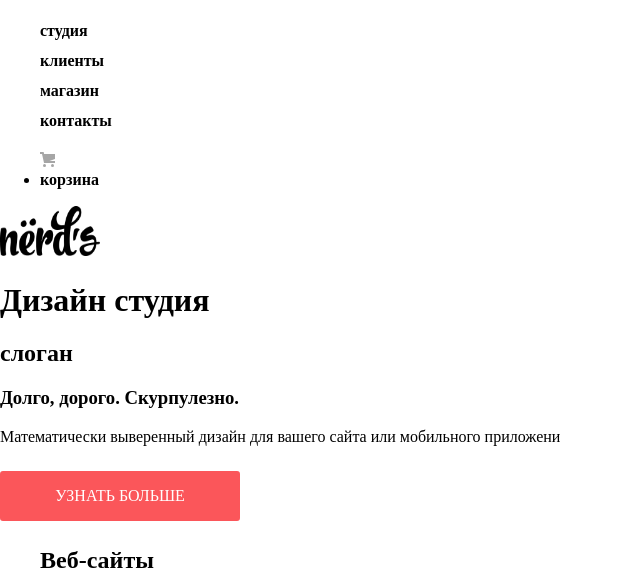
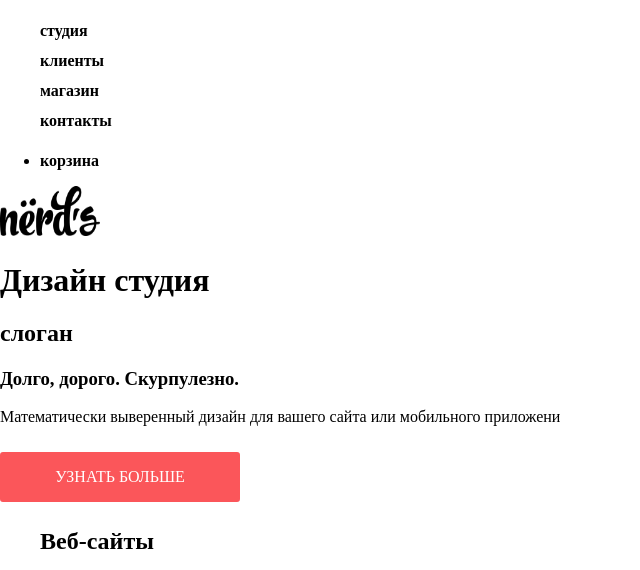
Before and after one commit to AlinaLukina/794395-nerds, a plain HTML site: page index.html in a window 1280 px wide. Shown: the top 570 px of the page, without its empty margins (0-640 px from the left). Drawn offline with Linux system fonts and the light colour scheme; files that its build step writes are made by us from their sources; files whose address does not match are found by name.

Commit message:
корзина
изменила тег на background
корзина перестала отображаться

```diff
--- a/index.html
+++ b/index.html
@@ -20,7 +20,7 @@
     </div>
     <div class="basket">
       <ul class="main-basket">
-        <img src="svg/cart-icon.svg">
+        <background src="svg/cart-icon.svg">
         <li>  <a href="basket.html"> корзина </li> </a>
       </ul>
     </div>
```
